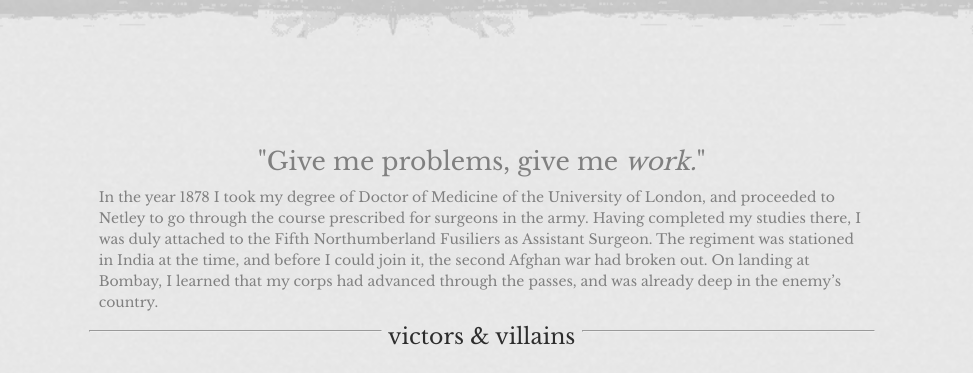
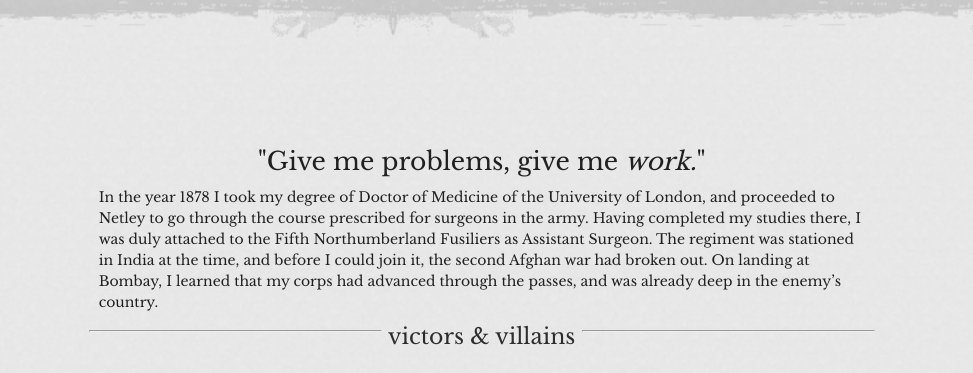
Before and after one commit to fataranto/prova_practica_uf1843, a plain HTML site: page exercici1/index.html in a window 1280 px wide. Shown: the top 373 px of the page, 307-1280 px from the left. Drawn offline with nearby package versions, Linux system fonts and the light colour scheme.

Commit message:
media ok

```diff
--- a/exercici1/css/styles.css
+++ b/exercici1/css/styles.css
@@ -105,7 +105,7 @@ a:hover {
     padding-top: 10rem;
     display: block;
     margin: 0 auto;
-    color: grey;
+    color: rgb(32, 32, 32);
 }
 
 .header-title {
```
